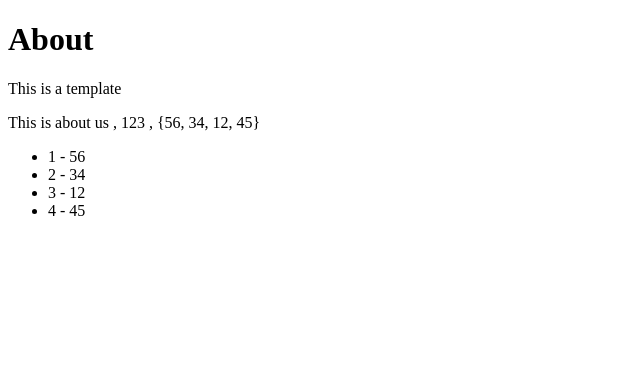
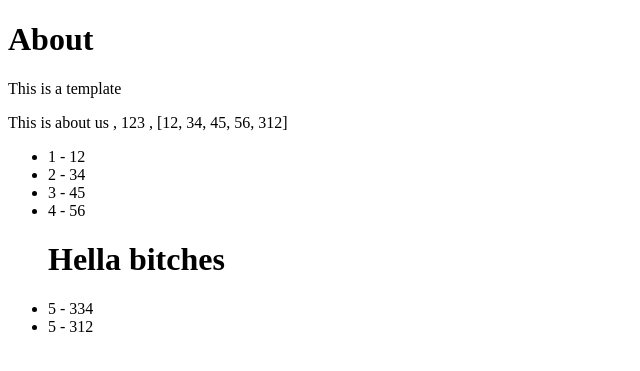
Before and after one commit to Stenardt-9002/Djangotut2.0.7, a Django app: page /about/ in a window 1280 px wide. Shown: the part 52-423 px from the top of the page, without its empty margins (0-640 px from the left). Run offline with Django 3.2, Linux system fonts and the light colour scheme.

Commit message:
If condition and built in template tag filter

```diff
--- a/files2/pages/views.py
+++ b/files2/pages/views.py
@@ -14,7 +14,7 @@ def about_view(request):
     my_context = {
         "my_text":"This is about us",
         "my_nu" : 123,
-        "my_lit" : {12,34,45,56}
+        "my_lit" : [12,34,45,56,312]
 
     }
     # return HttpResponse("<h1> About Page </h1> ")
--- a/files2/templates/about.html
+++ b/files2/templates/about.html
@@ -12,6 +12,11 @@
 
 <ul>
   {% for my_sub_item  in my_lit %}
+  {% if my_sub_item == 312 %}
+  <h1>Hella bitches</h1>
+  <li>{{forloop.counter}}  -  {{my_sub_item|add:22}}</li>
+  <!-- buit in template tag render -->
+  {% endif %}
   <li>{{forloop.counter}}  -  {{my_sub_item}}</li>
   {% endfor %}
 
```
